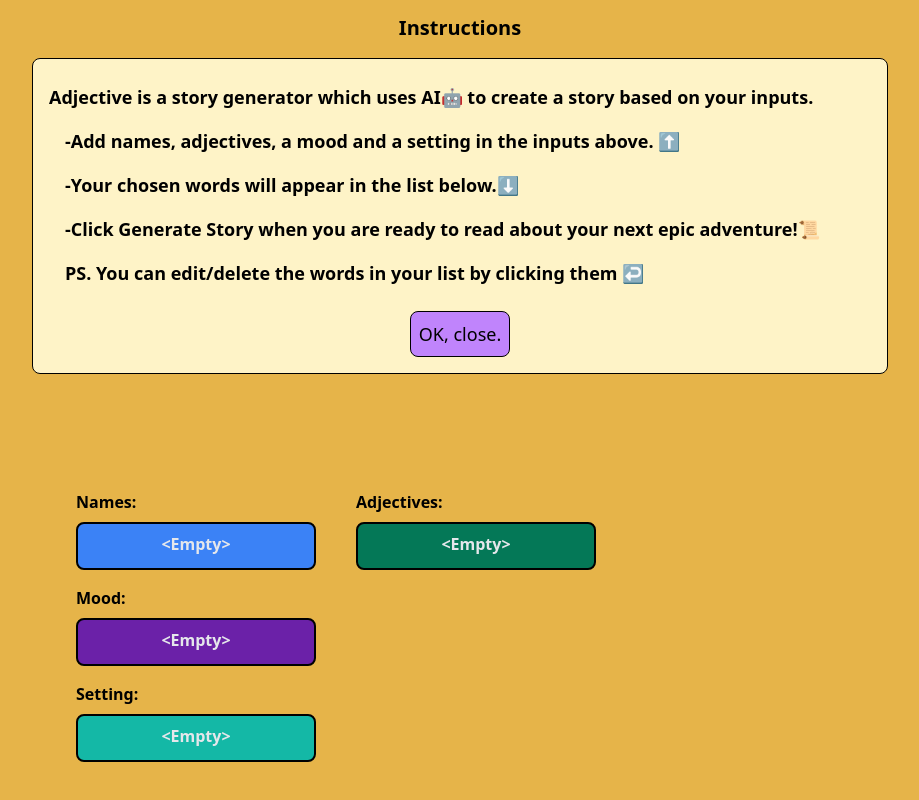
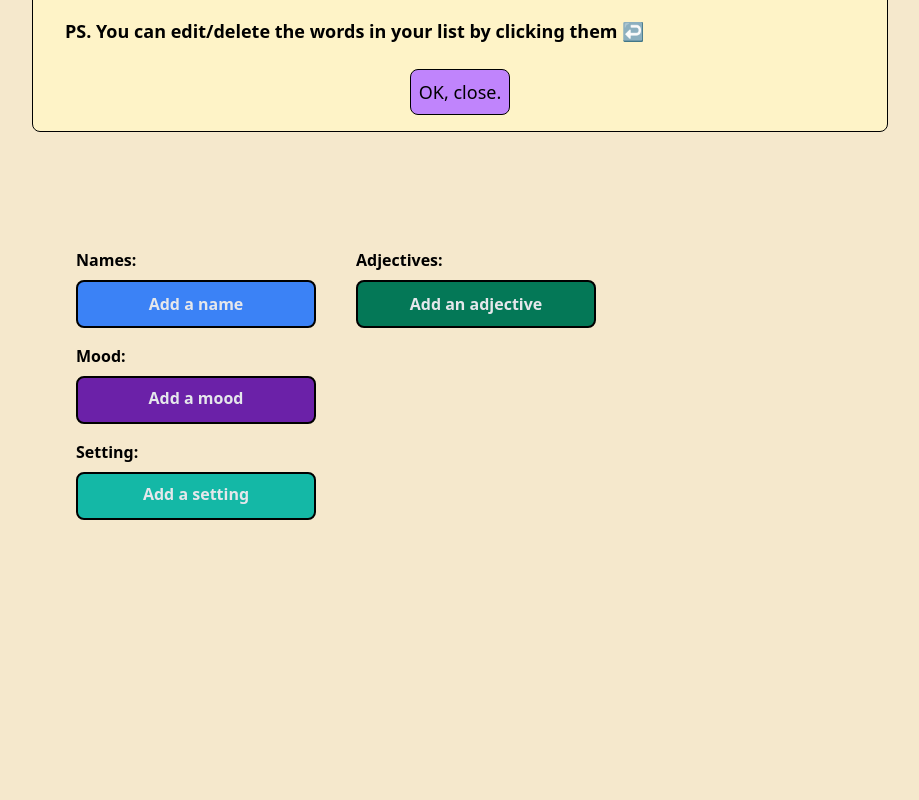
Before and after one commit to nikolaisundal/adjective-frontend, a React (Vite) app: page / in a window 1280 px wide. Shown: the part 480-1280 px from the top of the page, without its empty margins (180-1099 px from the left). Built offline with nearby package versions, Linux system fonts and the light colour scheme.

Commit message:
changed layout and removed add inputs

```diff
--- a/src/App.tsx
+++ b/src/App.tsx
@@ -39,6 +39,7 @@ interface StoryListItemProps {
   name: string;
   colour: string;
   prompt: Prompt;
+  handleAdd: (name: string, inputValue: string) => void;
 }
 
 function MyComponent(): JSX.Element {
@@ -128,11 +129,20 @@ function MyComponent(): JSX.Element {
 
   return (
     <div className="mt-20">
-      <InputGroup
+      {/* <InputGroup
         handleAdd={handleAdd}
         handleSubmit={handleSubmit}
         isLoading={isLoading}
-      />
+      /> */}
+
+      <div className="w-full flex justify-center">
+        <h1 className="text-7xl">
+          {`Welcome to `}
+          <span className="bg-gradient-to-r from-blue-600 via-pink-500 to-teal-500 inline-block text-transparent bg-clip-text">
+            Adjective
+          </span>
+        </h1>
+      </div>
 
       {generatedText ? (
         <StoryWindow
@@ -147,6 +157,7 @@ function MyComponent(): JSX.Element {
         prompt={prompt}
         handleOnChange={handleOnChange}
         handleRemove={handleRemove}
+        handleAdd={handleAdd}
       />
       <div className="h-96 flex justify-end items-end w-full"></div>
     </div>
--- a/src/StoryItemGroup.tsx
+++ b/src/StoryItemGroup.tsx
@@ -1,5 +1,5 @@
-import React, {useEffect, useState} from 'react'
-import StoryListItem from './StoryListItem';
+import React, { useState } from "react";
+import StoryListItem from "./StoryListItem";
 
 interface Prompt {
   names: { word: string; id: string }[];
@@ -9,34 +9,97 @@ interface Prompt {
   [key: string]: any;
 }
 
+type AddInputProps = {
+  handleAdd: (name: keyof Prompt, inputValue: string) => void;
+  name: keyof Prompt;
+};
+
 interface StoryListItemProps {
   handleOnChange: (params: {
     event: React.ChangeEvent<HTMLInputElement | HTMLTextAreaElement>;
     name: string;
     id?: string;
   }) => void;
-  handleRemove: (params: {
-    name: string;
-    id?: string;
-  }) => void;
+  handleRemove: (params: { name: string; id?: string }) => void;
   id?: string;
   prompt: Prompt;
+  handleAdd: (name: keyof Prompt, inputValue: string) => void;
 }
 
+export default function StoryItemGroup({
+  prompt,
+  handleOnChange,
+  handleRemove,
+  handleAdd,
+}: StoryListItemProps) {
+  const [nameInputActive, setNameInputActive] = useState(false);
+  const [nameInputText, setNameInputText] = useState<string>("");
 
+  const [adjectiveInputActive, setAdjectiveInputActive] = useState(false);
+  const [adjectiveInputText, setAdjectiveInputText] = useState<string>("");
 
-export default function StoryItemGroup({prompt, handleOnChange, handleRemove }: StoryListItemProps) {
+  /* legge til handle add på den grønne, med (names, nameInputText) */
+
+  const handleClick = (name: keyof Prompt, inputValue: string) => {
+    if (inputValue !== "") {
+      handleAdd(name, inputValue);
+    } else {
+      alert("Please don't enter an empty value.");
+    }
+  };
   return (
-    <div className='mt-10 flex flex-col sm:flex-row sm:justify-evenly w-fit sm:w-[34rem] lg:w-[50rem] max-w-4xl h-auto mx-auto'>
-
-        <div className='p-4 sm:w-96'>
-          <div className='mb-4'>
-          <h1 className='font-bold mr-1'>
-            Names:
-          </h1>
+    <div className="mt-10 flex flex-col sm:flex-row sm:justify-evenly w-fit sm:w-[34rem] lg:w-[50rem] max-w-4xl h-auto mx-auto">
+      <div className="p-4 sm:w-96">
+        <div className="mb-4">
+          <h1 className="font-bold mr-1">Names:</h1>
+          {nameInputActive ? (
+            <div className="relative z-10 w-fit">
+              <button
+                className="absolute top-0 right-0 transform translate-x-1/2 -translate-y-1/2 bg-red-600 w-11 p-1 rounded-full textblack hover:text-gray-600 border-2 border-black text-lg"
+                onMouseDown={() => {
+                  setNameInputActive(false);
+                  setNameInputText("");
+                }}
+              >
+                <div className="pb-1 font-bold">&times;</div>
+              </button>
+              <button
+                className="absolute bottom-0 right-0 transform translate-x-1/2 translate-y-1/2 bg-green-600 w-11 px-1 py-2 rounded-full textblack hover:text-gray-600 border-2 border-black text-sm"
+                onMouseDown={() => handleClick("names", nameInputText)}
+              >
+                <div className="pb-1 font-bold">&#x2713;</div>
+              </button>
+              <input
+                autoFocus
+                value={nameInputText}
+                onBlur={() => {
+                  setNameInputActive(false);
+                  setNameInputText("");
+                }}
+                onChange={(e) => setNameInputText(e.target.value)}
+                onKeyDown={(e) => {
+                  if (e.key === "Enter") {
+                    handleClick("names", nameInputText);
+                    setNameInputText("");
+                  }
+                  if (e.key === "Escape") {
+                    setNameInputActive(false);
+                    setNameInputText("");
+                  }
+                }}
+                className={`border-2 p-2 mt-2 mx-auto sm:mr-2 border-black whitespace-pre-wrap rounded-lg w-60 cursor-pointer min-h-[3rem] font-bold bg-slate-300`}
+              ></input>
+            </div>
+          ) : (
+            <button
+              onClick={() => setNameInputActive(true)}
+              className={`border-2 p-2 mt-2 mx-auto sm:mr-2 border-black whitespace-pre-wrap bg-blue-500 rounded-lg w-60 cursor-pointer min-h-[3rem] font-bold`}
+            >
+              <p className="text-center text-gray-200">Add a name</p>
+            </button>
+          )}
           <ul>
-              {prompt.names.length > 0?
-              prompt.names.map((name) =>
+            {prompt.names.map((name) => (
               <li key={name.id}>
                 <StoryListItem
                   name={"names"}
@@ -47,22 +110,13 @@ export default function StoryItemGroup({prompt, handleOnChange, handleRemove }:
                   colour={"bg-blue-500"}
                 />
               </li>
-              )
-              :
-              <div className={`border-2 p-2 mt-2 mx-auto sm:mr-2 border-black whitespace-pre-wrap bg-blue-500 rounded-lg w-60 cursor-pointer min-h-[3rem] font-bold`}
-                >
-                <p className='text-center text-gray-200'>
-                {"<Empty>"}
-                </p>
-              </div>}
+            ))}
           </ul>
         </div>
-          <div className='mb-4'>
-          <h1 className='font-bold mr-1'>
-            Mood:
-          </h1>
+        <div className="mb-4">
+          <h1 className="font-bold mr-1">Mood:</h1>
           <ul>
-              <li >
+            <li>
               <StoryListItem
                 name={"mood"}
                 word={prompt.mood}
@@ -73,12 +127,10 @@ export default function StoryItemGroup({prompt, handleOnChange, handleRemove }:
             </li>
           </ul>
         </div>
-          <div className='mb-4'>
-          <h1 className='font-bold mr-1'>
-            Setting:
-          </h1>
+        <div className="mb-4">
+          <h1 className="font-bold mr-1">Setting:</h1>
           <ul>
-              <li >
+            <li>
               <StoryListItem
                 name={"setting"}
                 word={prompt.setting}
@@ -90,15 +142,57 @@ export default function StoryItemGroup({prompt, handleOnChange, handleRemove }:
           </ul>
         </div>
       </div>
-        <div className=' p-4 w-full border-blue-600'>
-        <h1 className='font-bold mr-1'>
-          Adjectives:
-        </h1>
+      <div className=" p-4 w-full border-blue-600">
+        <h1 className="font-bold mr-1">Adjectives:</h1>
+        {adjectiveInputActive ? (
+          <div className="relative z-10 w-fit">
+            <button
+              className="absolute top-0 right-0 transform translate-x-1/2 -translate-y-1/2 bg-red-600 w-11 p-1 rounded-full textblack hover:text-gray-600 border-2 border-black text-lg"
+              onMouseDown={() => {
+                setAdjectiveInputActive(false);
+                setAdjectiveInputText("");
+              }}
+            >
+              <div className="pb-1 font-bold">&times;</div>
+            </button>
+            <button
+              className="absolute bottom-0 right-0 transform translate-x-1/2 translate-y-1/2 bg-green-600 w-11 px-1 py-2 rounded-full textblack hover:text-gray-600 border-2 border-black text-sm"
+              onMouseDown={() => handleClick("adjectives", adjectiveInputText)}
+            >
+              <div className="pb-1 font-bold">&#x2713;</div>
+            </button>
+            <input
+              autoFocus
+              value={adjectiveInputText}
+              onBlur={() => {
+                setAdjectiveInputActive(false);
+                setAdjectiveInputText("");
+              }}
+              onChange={(e) => setAdjectiveInputText(e.target.value)}
+              onKeyDown={(e) => {
+                if (e.key === "Enter") {
+                  handleClick("adjectives", adjectiveInputText);
+                  setAdjectiveInputText("");
+                }
+                if (e.key === "Escape") {
+                  setAdjectiveInputActive(false);
+                  setAdjectiveInputText("");
+                }
+              }}
+              className={`border-2 p-2 mt-2 mx-auto sm:mr-2 border-black whitespace-pre-wrap rounded-lg w-60 cursor-pointer min-h-[3rem] font-bold bg-slate-300`}
+            ></input>
+          </div>
+        ) : (
+          <button
+            onClick={() => setAdjectiveInputActive(true)}
+            className={`border-2 p-2 mt-2 mx-auto sm:mr-2 border-black whitespace-pre-wrap bg-emerald-700 rounded-lg w-60 cursor-pointer min-h-[3rem] font-bold`}
+          >
+            <p className="text-center text-gray-200">Add an adjective</p>
+          </button>
+        )}
         <div className="sm:flex sm:justify-start">
-        <ul className='flex flex-col lg:flex-wrap lg:h-[700px]'>
-            {prompt.adjectives.length > 0?
-            prompt.adjectives.map((adjective) =>
-
+          <ul className="flex flex-col lg:flex-wrap lg:h-[700px]">
+            {prompt.adjectives.map((adjective) => (
               <li key={adjective.id}>
                 <StoryListItem
                   name={"adjectives"}
@@ -109,17 +203,10 @@ export default function StoryItemGroup({prompt, handleOnChange, handleRemove }:
                   colour={"bg-emerald-700"}
                 />
               </li>
-            )
-            :
-            <div className={`border-2 p-2 mt-2 mx-auto sm:mr-2 border-black whitespace-pre-wrap bg-emerald-700 rounded-lg w-60 cursor-pointer min-h-[3rem] font-bold`}
-              >
-              <p className='text-center text-gray-200'>
-              {"<Empty>"}
-              </p>
-            </div>}
+            ))}
           </ul>
         </div>
       </div>
     </div>
-  )
+  );
 }
--- a/src/StoryListItem.tsx
+++ b/src/StoryListItem.tsx
@@ -72,8 +72,126 @@ export default function StoryListItem({
             value={word}
             onChange={(e) => handleOnChange({ event: e, name, id })}
             onBlur={handleInputModeActive}
+          />
+        </div>
+      ) : inputModeActive ? (
+        <div className="relative z-10">
+          <button
+            className="absolute top-0 right-0 transform translate-x-1/2 -translate-y-1/2 bg-red-600 w-11 p-1 rounded-full textblack hover:text-gray-600 border-2 border-black text-lg"
+            onMouseDown={() => handleRemove({ name, id })}
+          >
+            <div className="pb-1 font-bold">&times;</div>
+          </button>
+          <button
+            className="absolute bottom-0 right-0 transform translate-x-1/2 translate-y-1/2 bg-green-600 w-11 px-1 py-2 rounded-full textblack hover:text-gray-600 border-2 border-black text-sm"
+            onMouseDown={() => handleInputModeActive()}
+          >
+            <div className="pb-1 font-bold">&#x2713;</div>
+          </button>
+          <label htmlFor={name}></label>
+          <input
+            className="border-black pb-[0.2rem] rounded-lg text-center w-60 min-h-[3rem] font-bold bg-slate-300"
+            type="text"
+            name={name}
+            id={name}
+            value={word}
+            onChange={(e) => handleOnChange({ event: e, name, id })}
+            onBlur={handleInputModeActive}
+            autoFocus
+          />
+        </div>
+      ) : (
+        <>
+          <div
+            className={`relative border-2 p-2 border-black whitespace-pre-wrap rounded-lg ${colour} w-60 cursor-pointer min-h-[3rem] font-bold`}
+            onClick={handleInputModeActive}
+          >
+            <p className="text-center text-gray-200">
+              {word !== "" ? word : `Add a ${name}`}
+            </p>
+          </div>
+        </>
+      )}
+    </div>
+  );
+}
 
-            /* autoFocus */
+/* import React, { useState, useRef, useEffect } from "react";
+
+interface StoryListItemProps {
+  handleOnChange: (params: {
+    event: React.ChangeEvent<HTMLInputElement | HTMLTextAreaElement>;
+    name: string;
+    id?: string;
+  }) => void;
+  handleRemove: (params: { name: string; id?: string }) => void;
+  id?: string;
+  word: string;
+  name: string;
+  colour: string;
+}
+
+export default function StoryListItem({
+  word,
+  id,
+  name,
+  colour,
+  handleOnChange,
+  handleRemove,
+}: StoryListItemProps) {
+  const [inputModeActive, setInputModeActive] = useState(false);
+  const textareaRef = useRef<HTMLTextAreaElement | null>(null);
+
+  const handleInputModeActive = () => {
+    setInputModeActive(!inputModeActive);
+    if (word === "") {
+      handleRemove({ name, id });
+    }
+  };
+
+  useEffect(() => {
+    if (textareaRef.current) {
+      const end = word.length;
+      textareaRef.current.setSelectionRange(end, end);
+      textareaRef.current.focus();
+    }
+  });
+
+  useEffect(() => {
+    if (textareaRef && textareaRef.current) {
+      textareaRef.current.style.height = "auto";
+      const scrollHeight = textareaRef.current.scrollHeight;
+      textareaRef.current.style.height = scrollHeight + "px";
+    }
+  }, [word, inputModeActive]);
+
+  return (
+    <div className="mt-2 flex justify-center content-center sm:mr-2">
+      {inputModeActive && (name === "mood" || name === "setting") ? (
+        <div className="relative z-10">
+          <button
+            className="absolute top-0 right-0 transform translate-x-1/2 -translate-y-1/2 bg-red-600 w-11 p-1 rounded-full textblack hover:text-gray-600 border-2 border-black text-lg"
+            onMouseDown={() => handleRemove({ name, id })}
+          >
+            <div className="pb-1">&times;</div>
+          </button>
+          <button
+            className="absolute bottom-0 right-0 transform translate-x-1/2 translate-y-1/2 bg-green-600 w-11 px-1 py-2 rounded-full textblack hover:text-gray-600 border-2 border-black text-sm"
+            onMouseDown={() => handleInputModeActive()}
+          >
+            <div className="pb-1">&#x2713;</div>
+          </button>
+          <label htmlFor={name}></label>
+          <textarea
+            className="border-black overflow-hidden p-[0.55rem] rounded-lg text-center w-60 min-h-[3rem] font-bold bg-slate-300"
+            ref={textareaRef}
+            name={name}
+            id={name}
+            value={word}
+            onChange={(e) => handleOnChange({ event: e, name, id })}
+            onBlur={handleInputModeActive}
+
+
           />
         </div>
       ) : inputModeActive ? (
@@ -116,13 +234,4 @@ export default function StoryListItem({
       )}
     </div>
   );
-}
-
-{
-  /* <div className={`border-2 p-2 mt-2 mx-auto sm:mr-2 border-black whitespace-pre-wrap bg-blue-500 rounded-lg w-60 cursor-pointer min-h-[3rem] font-bold`}
->
-  <p className='text-center text-gray-200'>
-  {"<empty>"}
-  </p>
-</div> */
-}
+} */
--- a/src/index.css
+++ b/src/index.css
@@ -2,8 +2,9 @@
 @tailwind components;
 @tailwind utilities;
 
-
-*, *::after, *::before {
+*,
+*::after,
+*::before {
   box-sizing: border-box;
 }
 
@@ -13,7 +14,7 @@
 }
 
 body {
-  background-color: #e6b449;
+  background-color: #f5e8cc;
 }
 
 .shared-style {
```
Also changed, not shown: 1 other file (tests, documents, lock files or other folders). Lines whose indentation alone changed are shown as unchanged.
